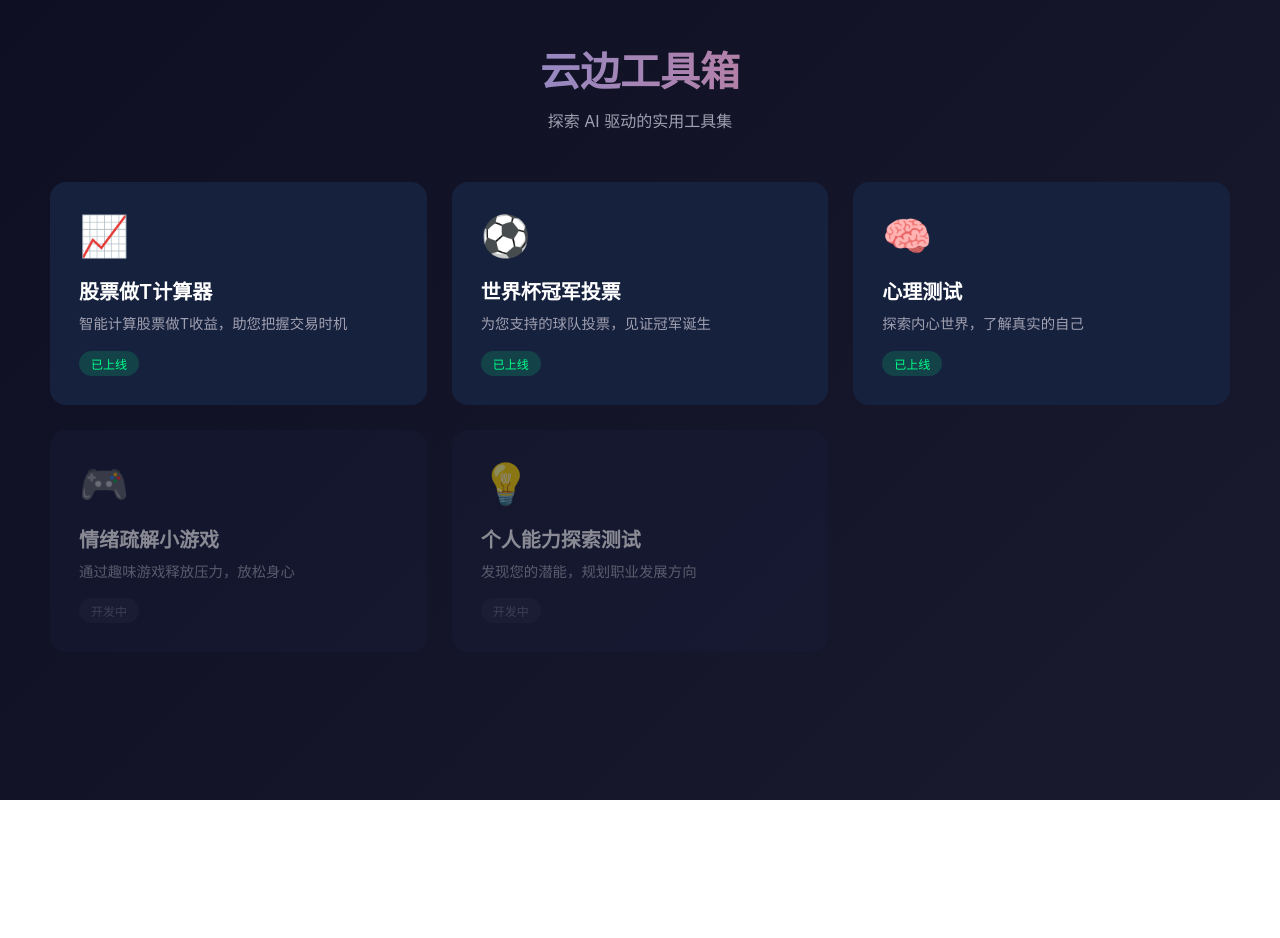
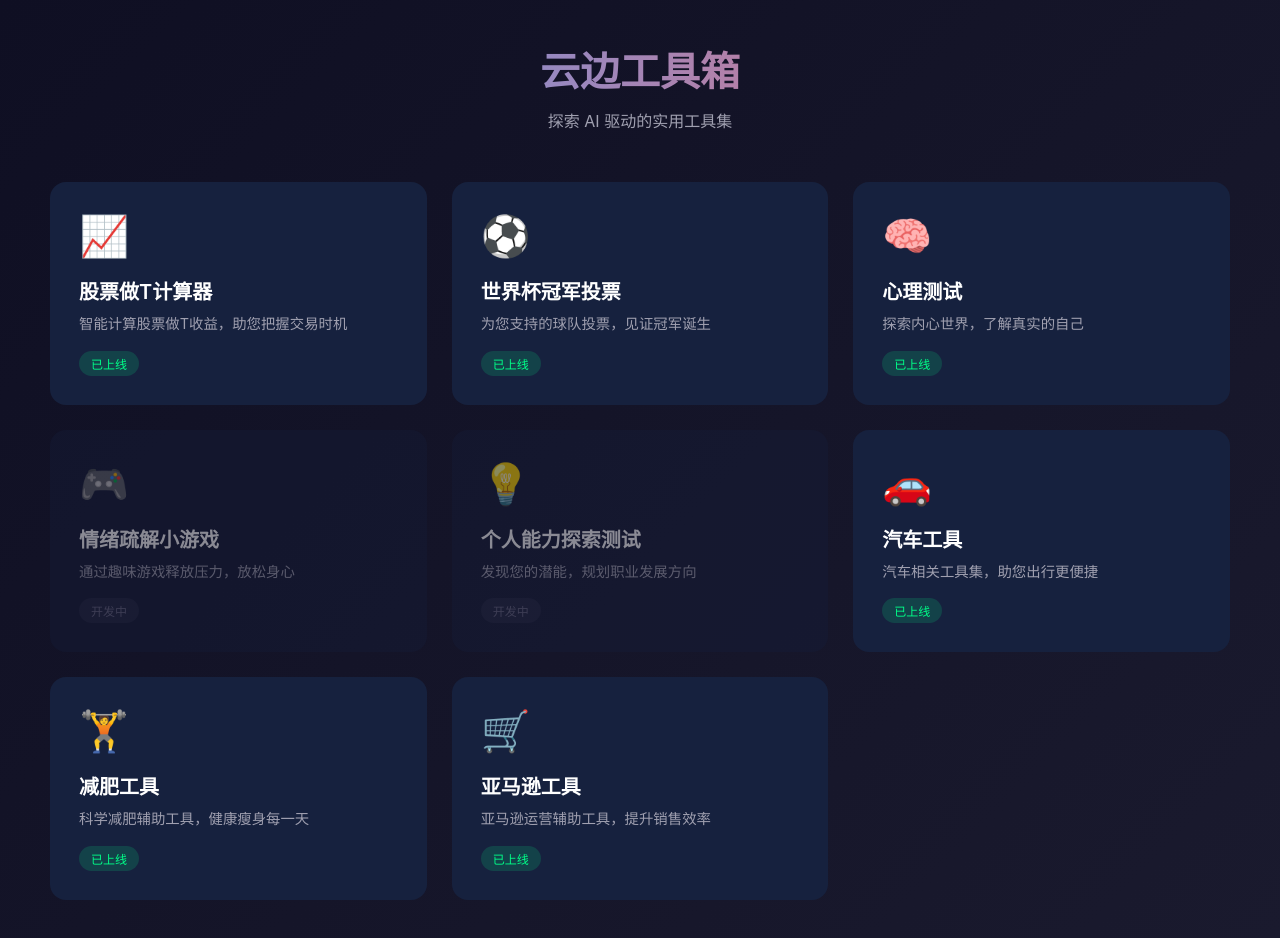
Before and after one commit to yanxi-yy/Cloudside-Cat, a plain HTML site: page index.html in a window 1280 px wide. Before the commit the page ends 800 px from the top, so only its background shows below. Drawn offline with Linux system fonts and the light colour scheme.

Commit message:
add 3 new tool cards

```diff
--- a/index.html
+++ b/index.html
@@ -184,6 +184,27 @@
             <p class="tool-desc">发现您的潜能，规划职业发展方向</p>
             <span class="status-tag status-dev">开发中</span>
         </div>
+
+        <div class="tool-card" onclick="window.location.href='car.html'">
+            <span class="tool-icon">🚗</span>
+            <h3 class="tool-name">汽车工具</h3>
+            <p class="tool-desc">汽车相关工具集，助您出行更便捷</p>
+            <span class="status-tag status-online">已上线</span>
+        </div>
+
+        <div class="tool-card" onclick="window.location.href='jianfei.html'">
+            <span class="tool-icon">🏋️</span>
+            <h3 class="tool-name">减肥工具</h3>
+            <p class="tool-desc">科学减肥辅助工具，健康瘦身每一天</p>
+            <span class="status-tag status-online">已上线</span>
+        </div>
+
+        <div class="tool-card" onclick="window.location.href='yamaxun.html'">
+            <span class="tool-icon">🛒</span>
+            <h3 class="tool-name">亚马逊工具</h3>
+            <p class="tool-desc">亚马逊运营辅助工具，提升销售效率</p>
+            <span class="status-tag status-online">已上线</span>
+        </div>
     </main>
 </body>
 </html>
```
